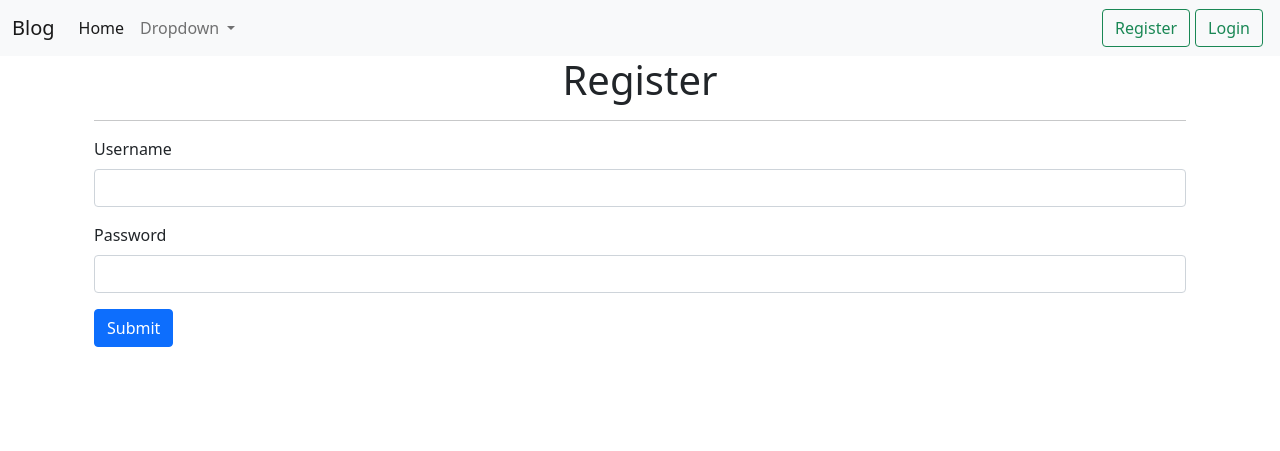
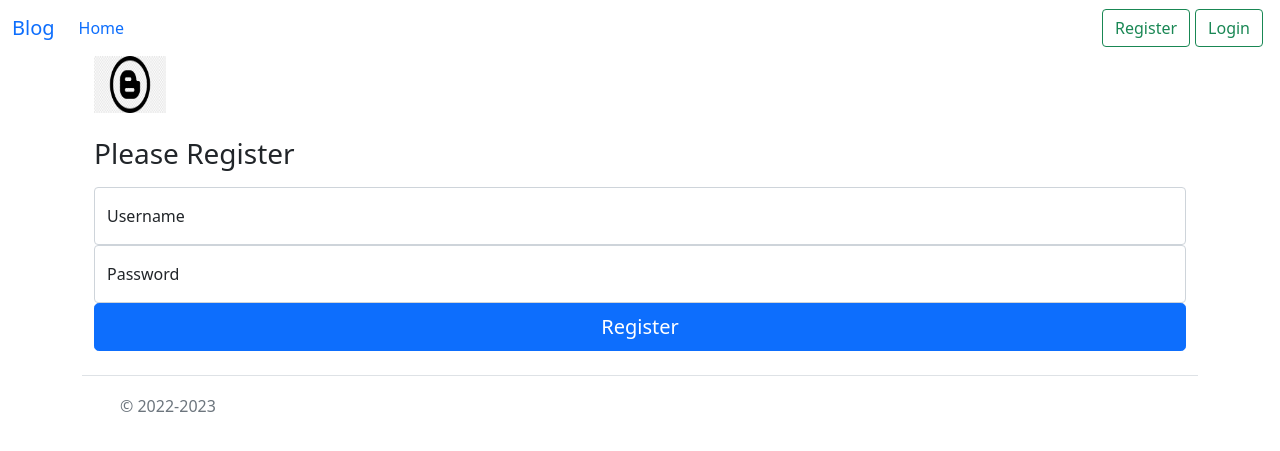
Before and after one commit to Crack-way/Blog-Website, a Django app: page /auth_app/register/ in a window 1280 px wide. Shown: the top 451 px of the page. Run offline with Django 4.2, Linux system fonts and the light colour scheme.

Commit message:
Some changes

```diff
--- a/auth_app/templates/register.html
+++ b/auth_app/templates/register.html
@@ -1,21 +1,35 @@
 {% extends 'core/base.html' %}
 {% block title %}Register {% endblock title %}
 {% block content %}
-<div class="container" >
-    <h1 style="text-align:center"> Register</h1>
-    <hr>
-    <form method="POST">
-        {% csrf_token %}
+{% load static %}
+<div class="container">
+          <main class="form-signin w-100 m-auto">
+            <form method="POST">
+              {% csrf_token %}
 
-        <div class="mb-3">
-          <label for="username" class="form-label">Username</label>
-          <input type="text" class="form-control" id="password" name="username">
+            <img class="mb-4" src="{% static 'img/blog.png'  %}" alt="" width="72" height="57">
+              <h1 class="h3 mb-3 fw-normal">Please Register</h1>
+
+              <div class="form-floating">
+                <input type="text" class="form-control" id="floatingInput" name="username" placeholder="name@example.com">
+                <label for="username">Username</label>
+              </div>
+              <div class="form-floating">
+                <input type="password" class="form-control" id="floatingPassword" name="password" placeholder="Password">
+                <label for="password">Password</label>
+              </div>
+
+
+              <button class="w-100 btn btn-lg btn-primary" type="submit">Register</button>
+
+            </form>
+            </main>
+
         </div>
-        <div class="mb-3">
-          <label class="form-label" for="password">Password</label>
-          <input type="password" class="form-control" id="content" name="password">
-        </div>
-        <button type="submit" class="btn btn-primary">Submit</button>
-      </form>
+
+      </div>
+    </div>
+  </div>
+
 </div>
 {% endblock content %}
--- a/templates/core/base.html
+++ b/templates/core/base.html
@@ -9,11 +9,70 @@
     <link href="https://cdn.jsdelivr.net/npm/bootstrap@5.0.2/dist/css/bootstrap.min.css" rel="stylesheet" integrity="sha384-EVSTQN3/azprG1Anm3QDgpJLIm9Nao0Yz1ztcQTwFspd3yD65VohhpuuCOmLASjC" crossorigin="anonymous">
 
     <title>{% block title %}{% endblock title %}</title>
+
+    <style>
+      div.content {
+        margin-left: 200px;
+        padding: 1px 16px;
+        height: 1000px;
+      }
+      .bd-placeholder-img {
+        font-size: 1.125rem;
+        text-anchor: middle;
+        -webkit-user-select: none;
+        -moz-user-select: none;
+        user-select: none;
+      }
+
+      @media (min-width: 768px) {
+        .bd-placeholder-img-lg {
+          font-size: 3.5rem;
+        }
+      }
+
+      .b-example-divider {
+        height: 3rem;
+        background-color: rgba(0, 0, 0, .1);
+        border: solid rgba(0, 0, 0, .15);
+        border-width: 1px 0;
+        box-shadow: inset 0 .5em 1.5em rgba(0, 0, 0, .1), inset 0 .125em .5em rgba(0, 0, 0, .15);
+      }
+
+      .b-example-vr {
+        flex-shrink: 0;
+        width: 1.5rem;
+        height: 100vh;
+      }
+
+      .bi {
+        vertical-align: -.125em;
+        fill: currentColor;
+      }
+
+      .nav-scroller {
+        position: relative;
+        z-index: 2;
+        height: 2.75rem;
+        overflow-y: hidden;
+      }
+
+      .nav-scroller .nav {
+        display: flex;
+        flex-wrap: nowrap;
+        padding-bottom: 1rem;
+        margin-top: -1px;
+        overflow-x: auto;
+        text-align: center;
+        white-space: nowrap;
+        -webkit-overflow-scrolling: touch;
+      }
+    </style>
+
   </head>
   <body>
-    <nav class="navbar navbar-expand-lg navbar-light bg-light">
+    <nav class="navbar navbar-expand-lg bg-body-tertiary">
       <div class="container-fluid">
-        <a class="navbar-brand" href="#">Blog</a>
+        <a class="navbar-brand" href="#">Blog </a>
         <button class="navbar-toggler" type="button" data-bs-toggle="collapse" data-bs-target="#navbarSupportedContent" aria-controls="navbarSupportedContent" aria-expanded="false" aria-label="Toggle navigation">
           <span class="navbar-toggler-icon"></span>
         </button>
@@ -21,13 +80,6 @@
           <ul class="navbar-nav me-auto mb-2 mb-lg-0">
             <li class="nav-item">
               <a class="nav-link active" aria-current="page" href="{% url 'home' %}">Home</a>
-            </li>
-
-            <li class="nav-item dropdown">
-              <a class="nav-link dropdown-toggle" href="#" id="navbarDropdown" role="button" data-bs-toggle="dropdown" aria-expanded="false">
-                Dropdown
-              </a>
-
             </li>
 
           </ul>
@@ -43,10 +95,32 @@
 
 
       </div>
+
+
+        </div>
+      </div>
     </nav>
+
       <div class="container">
           {% block content %}
           {% endblock content %}
+      </div>
+
+      <div class="container">
+        <footer class="d-flex flex-wrap justify-content-between align-items-center py-3 my-4 border-top">
+          <div class="col-md-4 d-flex align-items-center">
+            <a href="/" class="mb-3 me-2 mb-md-0 text-muted text-decoration-none lh-1">
+              <svg class="bi" width="30" height="24"><use xlink:href="#bootstrap"></use></svg>
+            </a>
+            <span class="mb-3 mb-md-0 text-muted">© 2022-2023</span>
+          </div>
+
+          <ul class="nav col-md-4 justify-content-end list-unstyled d-flex">
+            <li class="ms-3"><a class="text-muted" href="#"><svg class="bi" width="24" height="24"><use xlink:href="#twitter"></use></svg></a></li>
+            <li class="ms-3"><a class="text-muted" href="#"><svg class="bi" width="24" height="24"><use xlink:href="#instagram"></use></svg></a></li>
+            <li class="ms-3"><a class="text-muted" href="#"><svg class="bi" width="24" height="24"><use xlink:href="#facebook"></use></svg></a></li>
+          </ul>
+        </footer>
       </div>
 
       <!-- Optional JavaScript; choose one of the two! -->
@@ -59,5 +133,7 @@
       <script src="https://cdn.jsdelivr.net/npm/@popperjs/core@2.9.2/dist/umd/popper.min.js" integrity="sha384-IQsoLXl5PILFhosVNubq5LC7Qb9DXgDA9i+tQ8Zj3iwWAwPtgFTxbJ8NT4GN1R8p" crossorigin="anonymous"></script>
       <script src="https://cdn.jsdelivr.net/npm/bootstrap@5.0.2/dist/js/bootstrap.min.js" integrity="sha384-cVKIPhGWiC2Al4u+LWgxfKTRIcfu0JTxR+EQDz/bgldoEyl4H0zUF0QKbrJ0EcQF" crossorigin="anonymous"></script>
       -->
+
+    </div>
   </body>
 </html>
```
Also changed, not shown: Blog/settings.py (+7 -0 lines), auth_app/templates/login.html (+28 -13 lines), content_app/templates/home.html (+7 -2 lines), db.sqlite3, static/img/blog.png (added). Lines whose indentation alone changed are shown as unchanged.
